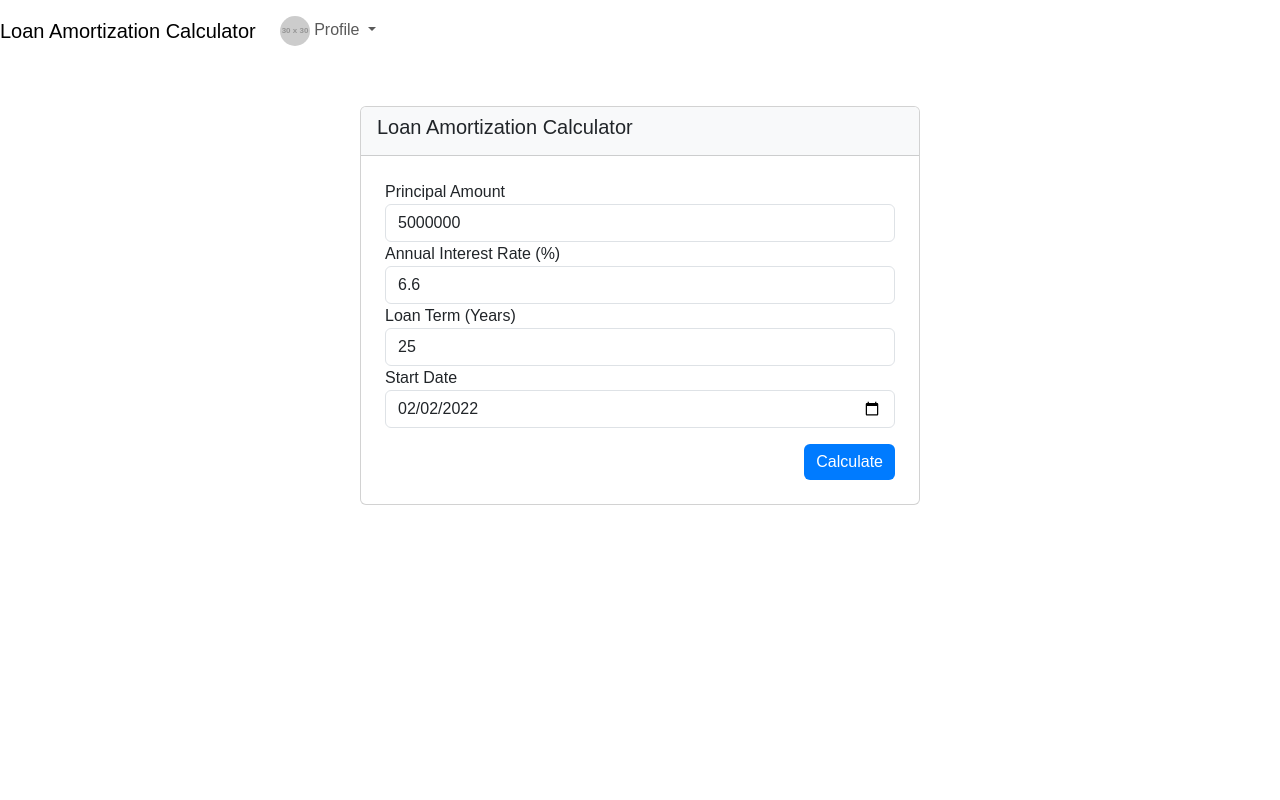
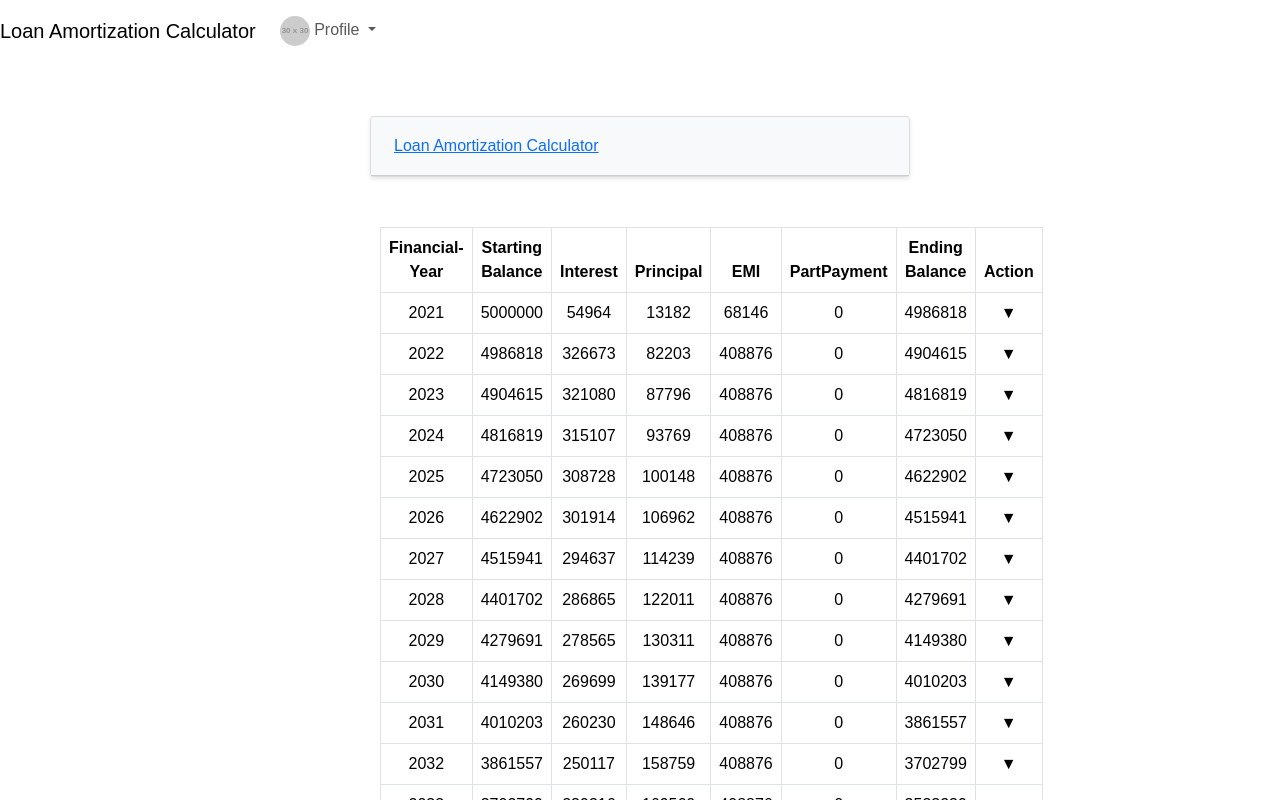
Before and after one commit to bank-applications/amortization-calc, an Angular app: page /dashboard in a window 1280 px wide. Shown: the top 800 px of the page. Built offline with nearby package versions, Linux system fonts and the light colour scheme.

Commit message:
amortization changes

```diff
--- a/src/app/amortization-schedule/amortization-schedule.component.css
+++ b/src/app/amortization-schedule/amortization-schedule.component.css
@@ -10,3 +10,20 @@
     padding: 10px;
     border: 1px solid #ddd;
   }
+
+  .action-cell {
+    cursor: pointer;
+    text-align: center;
+  }
+
+  .expand-icon::before {
+    content: '\25BC'; /* Downward triangle for expand */
+  }
+
+  .collapse-icon::before {
+    content: '\25B2'; /* Upward triangle for collapse */
+  }
+
+  .monthly-data-row {
+    background-color: #f9f9f9;
+  }
--- a/src/app/amortization-schedule/amortization-schedule.component.html
+++ b/src/app/amortization-schedule/amortization-schedule.component.html
@@ -1,5 +1,70 @@
 <div class="container">
-  @for(year of yearlyTotals; track $index) {
+  <table class="table table-bordered">
+    <thead>
+      <tr>
+        <th>Financial-Year</th>
+        <th>Starting Balance</th>
+        <th>Interest</th>
+        <th>Principal</th>
+        <th>EMI</th>
+        <th>PartPayment</th>
+        <th>Ending Balance</th>
+        <th>Action</th> <!-- New column for the collapse/expand action -->
+
+      </tr>
+    </thead>
+    <tbody>
+      @for(yearItem of yearlyTotals; track $index) {
+      <tr>
+        <td>{{ yearItem.year }}</td>
+        <td>{{ yearItem.startingBalance.toFixed(0) }}</td>
+        <td>{{ yearItem.totalInterestPaid.toFixed(0)}}</td>
+        <td>{{ yearItem.totalPrincipalPaid.toFixed(0) }}</td>
+        <td>{{ yearItem.totalEmiPaid.toFixed(0) }}</td>
+        <td>{{ yearItem.totalPartPaymentPaid.toFixed(0) }}</td>
+        <td>{{ yearItem.endingBalance.toFixed(0)}}</td>
+        <td (click)="toggleMonthlyData($index)" class="action-cell">
+          <i [ngClass]="expandedIndex === $index ? 'collapse-icon' : 'expand-icon'"></i> <!-- Toggle icon -->
+        </td>
+      </tr>
+      <tr *ngIf="expandedIndex === $index" class="monthly-data-row">
+        <td colspan="6"> <!-- colspan updated to include the action column -->
+          <table class="table table-bordered">
+            <thead>
+              <tr>
+                <th>#</th>
+                <th>Month</th>
+                <th>Starting Balance</th>
+                <th>Interest</th>
+                <th>Principal</th>
+                <th>EMI</th>
+                <th>PartPayment</th>
+                <th>Ending Balance</th>
+              </tr>
+            </thead>
+            <tbody>
+              <tr *ngFor="let monthItem of yearItem.months">
+                <td>{{ monthItem.month }}</td>
+                <td>{{ monthItem.monthName }}</td>
+                <td>{{ monthItem.startingBalance.toFixed(0) }}</td>
+                <td>{{ monthItem.interestPaid.toFixed(0) }}</td>
+                <td>{{ monthItem.principalPaid.toFixed(0) }}</td>
+                <td>{{ monthItem.emiPaid.toFixed(0) }}</td>
+                <td>{{ monthItem.partPaymentPaid.toFixed(0) }}</td>
+                <td>{{ monthItem.endingBalance.toFixed(0) }}</td>
+              </tr>
+            </tbody>
+          </table>
+        </td>
+      </tr>
+
+      }
+
+    </tbody>
+
+  </table>
+
+  <!-- @for(year of yearlyTotals; track $index) {
   <div>
     <h3>
       Financial Year {{ year.year }}
@@ -29,9 +94,9 @@
               <td>{{ payment.interest }}</td>
               <td>{{ payment.balance }}</td>
             </tr>
-          }
+          } -->
 
-        </tbody>
+  <!-- </tbody>
       </table>
       <div class="year-summary">
         <p><strong>Total Principal:</strong> {{ year.totalPrincipal }}</p>
@@ -41,5 +106,5 @@
       </div>
     </div>
   </div>
-  }
+  } -->
 </div>
--- a/src/app/amortization-schedule/amortization-schedule.component.ts
+++ b/src/app/amortization-schedule/amortization-schedule.component.ts
@@ -1,6 +1,6 @@
 import { CommonModule } from '@angular/common';
-import { Component, Input } from '@angular/core';
-import { YearlyTotal } from '../domain/yearly-total';
+import { Component, Input, OnInit } from '@angular/core';
+import { Schedule, YearlyTotal } from '../domain/amortization-domains';
 
 @Component({
   selector: 'app-amortization-schedule',
@@ -9,12 +9,52 @@ import { YearlyTotal } from '../domain/yearly-total';
   imports: [CommonModule],
   styleUrls: ['./amortization-schedule.component.css']
 })
-export class AmortizationScheduleComponent {
+export class AmortizationScheduleComponent implements OnInit {
   @Input() schedule: any[] = [];
   @Input() yearlyTotals: YearlyTotal[] = [];
   collapsedYears: { [year: number]: boolean } = {};
+  expandedIndex: number | null = null;
+
+
+  ngOnInit(): void {
+    const yearlyMap: Map<number, YearlyTotal> = new Map<number, YearlyTotal>(); // Use a dictionary for aggregation
+    this.schedule.forEach((sc: Schedule) => {
+      const year = parseInt(sc.year.split('-')[0]);
+      let currentYear: YearlyTotal = yearlyMap.get(year) ?? {
+        year: year,
+        startingBalance: sc.startingBalance,
+        totalPrincipalPaid: 0,
+        totalInterestPaid: 0,
+        totalEmiPaid: 0,
+        totalPartPaymentPaid: 0,
+        interestRate: 0,
+        endingBalance: 0,
+        months: []
+      };
+
+      // set fields
+      currentYear.totalPrincipalPaid += sc.principalPaid;
+      currentYear.totalInterestPaid += sc.interestPaid;
+      currentYear.totalEmiPaid += sc.emiPaid;
+      currentYear.totalPartPaymentPaid += sc.partPaymentPaid;
+      currentYear.endingBalance = sc.endingBalance;
+      currentYear.interestRate = sc.interestRate;
+      currentYear.months.push(sc);
+      yearlyMap.set(year, currentYear);
+    });
+    this.yearlyTotals = [...yearlyMap.values()];
+    console.log(this.yearlyTotals)
+  }
 
   toggleCollapse(year: number) {
     this.collapsedYears[year] = !this.collapsedYears[year];
   }
+
+  toggleMonthlyData(index: number) {
+    if (this.expandedIndex === index) {
+      this.expandedIndex = null; // Collapse if already expanded
+    } else {
+      this.expandedIndex = index; // Expand the selected row
+    }
+  }
 }
--- /dev/null
+++ b/src/app/domain/amortization-domains.ts
@@ -0,0 +1,26 @@
+
+// Define interface for yearly totals
+export interface YearlyTotal {
+    year: number;
+    startingBalance: number;
+    totalPrincipalPaid: number;
+    totalInterestPaid: number;
+    totalEmiPaid: number;
+    totalPartPaymentPaid: number;
+    interestRate: number;
+    endingBalance: number;
+    months: Schedule[];
+  };
+
+  export interface Schedule {
+    month: number;
+    year: string,
+    monthName: string,
+    startingBalance: number,
+    principalPaid: number,
+    interestPaid: number,
+    interestRate: number,
+    emiPaid: number
+    partPaymentPaid: number
+    endingBalance: number;
+  }
--- a/src/app/loan-calculator/loan-calculator.component.css
+++ b/src/app/loan-calculator/loan-calculator.component.css
@@ -19,3 +19,35 @@
 .btn-primary:hover {
   background-color: #0056b3;
 }
+
+.card {
+  border: 1px solid #ddd;
+  border-radius: 4px;
+  margin: 10px;
+  box-shadow: 0 2px 4px rgba(0, 0, 0, 0.1);
+}
+
+.card-header {
+  display: flex;
+  justify-content: space-between;
+  padding: 10px;
+  cursor: pointer;
+  background-color: #f8f9fa;
+}
+
+.card-body {
+  padding: 10px;
+}
+
+.icon {
+  font-size: 16px;
+  transition: transform 0.3s ease;
+}
+
+.expand-icon {
+  transform: rotate(0deg);
+}
+
+.collapse-icon {
+  transform: rotate(180deg);
+}
--- a/src/app/loan-calculator/loan-calculator.component.html
+++ b/src/app/loan-calculator/loan-calculator.component.html
@@ -1,9 +1,17 @@
 <div class="container mt-4">
+
   <div class="card">
-    <div class="card-header">
-      <h5 class="card-title">Loan Amortization Calculator</h5>
+    <div class="card-header" (click)="toggleCollapseForm()">
+      <h5 class="mb-0">
+        <button class="btn btn-link" data-toggle="collapse" data-target="#collapseOne" aria-expanded="true"
+          aria-controls="collapseOne">
+          Loan Amortization Calculator
+        </button>
+      </h5>
+      <i class="icon" [ngClass]="isCollapsedForm ? 'expand-icon' : 'collapse-icon'"></i>
+
     </div>
-    <div class="card-body">
+    <div class="card-body" *ngIf="!isCollapsedForm">
       <div *ngFor="let alert of alerts" class="alert alert-{{alert.type}} alert-dismissible fade show" role="alert">
         {{alert.message}}
         <button type="button" class="btn-close" aria-label="Close" (click)="removeAlert(alert)"></button>
@@ -11,56 +19,32 @@
       <form [formGroup]="loanForm" (ngSubmit)="calculateAmortization()">
         <div class="form-group">
           <label for="principal">Principal Amount</label>
-          <input
-            type="number"
-            class="form-control"
-            id="principal"
-            formControlName="principal"
-            placeholder="Enter principal amount"
-            (focus)="clearDefaultValue('principal')"
-          >
+          <input type="number" class="form-control" id="principal" formControlName="principal"
+            placeholder="Enter principal amount" (focus)="clearDefaultValue('principal')">
         </div>
         <div class="form-group">
           <label for="annualRate">Annual Interest Rate (%)</label>
-          <input
-            type="number"
-            class="form-control"
-            id="annualRate"
-            formControlName="annualRate"
-            placeholder="Enter annual rate"
-            (focus)="clearDefaultValue('annualRate')"
-          >
+          <input type="number" class="form-control" id="annualRate" formControlName="annualRate"
+            placeholder="Enter annual rate" (focus)="clearDefaultValue('annualRate')">
         </div>
         <div class="form-group">
           <label for="years">Loan Term (Years)</label>
-          <input
-            type="number"
-            class="form-control"
-            id="years"
-            formControlName="years"
-            placeholder="Enter loan term"
-            (focus)="clearDefaultValue('years')"
-
-
-          >
+          <input type="number" class="form-control" id="years" formControlName="years" placeholder="Enter loan term"
+            (focus)="clearDefaultValue('years')">
         </div>
         <div class="form-group">
           <label for="startDate">Start Date</label>
-          <input
-            type="date"
-            class="form-control"
-            id="startDate"
-            formControlName="startDate"
-            (focus)="clearDefaultValue('startDate')"
-
-          >
+          <input type="date" class="form-control" id="startDate" formControlName="startDate"
+            (focus)="clearDefaultValue('startDate')">
         </div>
         <div class="d-flex justify-content-end mt-3">
           <button type="submit" class="btn btn-primary" [disabled]="loanForm.invalid">Calculate</button>
         </div>
       </form>
+
+
     </div>
+
   </div>
 
   <app-amortization-schedule *ngIf="schedule.length > 0" [schedule]="schedule"></app-amortization-schedule>
-</div>
--- a/src/app/loan-calculator/loan-calculator.component.ts
+++ b/src/app/loan-calculator/loan-calculator.component.ts
@@ -2,7 +2,7 @@ import { Component } from '@angular/core';
 import { Validators, AbstractControl, FormBuilder, FormGroup, FormsModule, ReactiveFormsModule } from '@angular/forms';
 import { CommonModule } from '@angular/common';
 import { AmortizationScheduleComponent } from '../amortization-schedule/amortization-schedule.component';
-import { YearlyTotal } from '../domain/yearly-total';
+import { Schedule } from '../domain/amortization-domains';
 
 
 
@@ -15,10 +15,14 @@ import { YearlyTotal } from '../domain/yearly-total';
 })
 export class LoanCalculatorComponent {
   loanForm: FormGroup;
-  schedule: any[] = [];
-  yearlyTotals: YearlyTotal[] = []; // Use the interface here
+  schedule: Schedule[] = [];
   alerts: { type: string, message: string }[] = [];
   collapsedYears: { [year: number]: boolean } = {}; // To manage collapse state
+  isCollapsedForm: boolean = false;
+
+  toggleCollapseForm() {
+    this.isCollapsedForm = !this.isCollapsedForm;
+  }
 
 
   constructor(private fb: FormBuilder) {
@@ -28,6 +32,8 @@ export class LoanCalculatorComponent {
       years: [25, [Validators.required, Validators.min(1), Validators.max(50)]],
       startDate: [new Date('02-02-2022').toISOString().substring(0, 10), Validators.required]
     });
+
+    this.calculateAmortization();
   }
 
 
@@ -53,8 +59,8 @@ export class LoanCalculatorComponent {
     }
   }
 
-   // Method to clear default values on focus
-   clearDefaultValue(controlName: string) {
+  // Method to clear default values on focus
+  clearDefaultValue(controlName: string) {
     const control = this.f[controlName];
     if (control.value === this.getDefaultValue(controlName)) {
       control.setValue('');
@@ -96,92 +102,107 @@ export class LoanCalculatorComponent {
     }
   }
 
+  calculateEmi = (interestRate: number, loanPeriod: number, loanAmount: number) => {
+    const roi: number = interestRate / 12 / 100;
+    const nom: number = 12 * loanPeriod;
+    const rateVariable: number = Math.pow(1 + roi, nom);
+    return Math.round(
+      loanAmount * roi * (rateVariable / (rateVariable - 1))
+    );
+  }
+
+  setEmiDatails(sch: Schedule) {
+    const { principal, annualRate, years } = this.loanForm.value;
+    const emi = this.calculateEmi(annualRate, years, principal);
+    const roi: number = annualRate / 12 / 100;
+    const interestPaid = sch.startingBalance * roi;
+    const principalPaid = emi - interestPaid;
+    const endingBalance = sch.startingBalance - principalPaid;
+    sch.emiPaid = emi;
+    sch.interestPaid = interestPaid;
+    sch.principalPaid = principalPaid;
+    sch.endingBalance = endingBalance;
+  }
+
+  pushFirstElement() {
+    const { principal, annualRate, startDate } = this.loanForm.value;
+    const sDate = new Date(startDate);
+    const fYear = this.getFinancialYear(sDate);
+    const mName = this.getMonthName(sDate.getMonth());
+    const sch: Schedule = {
+      startingBalance: principal,
+      month: 1,
+      year: fYear,
+      monthName: mName,
+      principalPaid: 0,
+      interestPaid: 0,
+      interestRate: annualRate,
+      emiPaid: 0,
+      partPaymentPaid: 0,
+      endingBalance: 0
+    };
+    this.setEmiDatails(sch);
+    this.schedule.push(sch);
+  }
+
+  pushRemainingElements(index: number) {
+    const prevElement: Schedule = this.schedule[index];
+    const { startDate } = this.loanForm.value;
+    const nextMonthDate = new Date(startDate);
+    nextMonthDate.setMonth(nextMonthDate.getMonth() + prevElement.month)
+    const fYear = this.getFinancialYear(nextMonthDate);
+    const mName = this.getMonthName(nextMonthDate.getMonth());
+
+    const currentElement: Schedule = {
+      month: prevElement.month + 1,
+      year: fYear,
+      monthName: mName,
+      startingBalance: prevElement.endingBalance,
+      principalPaid: 0,
+      interestPaid: 0,
+      interestRate: prevElement.interestRate,
+      emiPaid: 0,
+      partPaymentPaid: 0,
+      endingBalance: 0
+    };
+    this.setEmiDatails(currentElement);
+    this.schedule.push(currentElement);
+  }
+
 
   calculateAmortization() {
     this.checkValidations(); // Check for form validation errors
-
     // If form is invalid, return early
     if (this.loanForm.invalid) {
       return;
     }
+    this.alerts = []; // Clear previous alerts
+    const { startDate } = this.loanForm.value;
+    // push first element
+    this.pushFirstElement();
+    for (let index = 0; this.schedule[this.schedule.length - 1].endingBalance > 0; index++) {
+      if (!this.schedule.length) {
+        break;
+      }
+      this.pushRemainingElements(index);
+    }
 
-    this.alerts = []; // Clear previous alerts
-
-
-  const values = this.loanForm.value;
-  const monthlyRate = values.annualRate / 100 / 12;
-  const totalPayments = values.years * 12;
-  const monthlyPayment = (values.principal * monthlyRate) / (1 - Math.pow((1 + monthlyRate), -totalPayments));
-
-  const schedule = [];
-  const yearlyTotals: { [key: number]: YearlyTotal } = {}; // Use a dictionary for aggregation
-  let balance = values.principal;
-  let currentDate = new Date(values.startDate);
-
-  for (let i = 1; i <= totalPayments; i++) {
-    const interest = balance * monthlyRate;
-    const principal = monthlyPayment - interest;
-    const startingBalance = balance;
-    balance -= principal;
-
-    // Calculate financial year and month
-    const month = currentDate.getMonth() + 1;
-    const year = this.getFinancialYear(currentDate);
-
-    // Add to schedule
-    schedule.push({
-      month: i,
-      year: year,
-      monthName: this.getMonthName(month),
-      startingBalance: startingBalance.toFixed(2),
-      principal: principal.toFixed(2),
-      interest: interest.toFixed(2),
-      balance: balance.toFixed(2)
-    });
-
-    // Aggregate values for the financial year
-      if (!yearlyTotals[year]) {
-        yearlyTotals[year] = {
-          year: year,
-          totalPrincipal: 0,
-          totalInterest: 0,
-          startingBalance: '',
-          endingBalance: ''
-        };
-      }
-
-      yearlyTotals[year].totalPrincipal += parseFloat(principal.toFixed(2));
-      yearlyTotals[year].totalInterest += parseFloat(interest.toFixed(2));
-      yearlyTotals[year].startingBalance = startingBalance.toFixed(2);
-      yearlyTotals[year].endingBalance = balance.toFixed(2);
-
-    // Increment month
-    currentDate.setMonth(currentDate.getMonth() + 1);
+    this.alerts.push({ type: 'success', message: 'Amortization calculation successful!' }); // Success alert
+    this.toggleCollapseForm()
   }
 
-  this.schedule = schedule;
-  this.yearlyTotals = Object.values(yearlyTotals);
-  console.log( this.yearlyTotals)
-
-  // Success alert
-  this.alerts.push({ type: 'success', message: 'Amortization calculation successful!' });
-
-
-
-  }
-
-  getFinancialYear(date: Date): number {
-    const year = date.getFullYear();
-    return date.getMonth() < 6 ? year - 1 : year; // Assuming financial year starts in July
-  }
-
+  getFinancialYear = (currentEmiDate: Date): string => {
+    const currentYear = currentEmiDate.getMonth() < 3 ? currentEmiDate.getFullYear() - 1 : currentEmiDate.getFullYear();
+    const nextYear = currentYear + 1;
+    return `${currentYear}-${nextYear}`;
+  };
 
   getMonthName(month: number): string {
     const monthNames = [
       'January', 'February', 'March', 'April', 'May', 'June',
       'July', 'August', 'September', 'October', 'November', 'December'
     ];
-    return monthNames[month - 1];
+    return monthNames[month];
   }
 
   toggleCollapse(year: number) {
--- a/src/index.html
+++ b/src/index.html
@@ -6,6 +6,7 @@
   <base href="/">
   <meta name="viewport" content="width=device-width, initial-scale=1">
   <link rel="icon" type="image/x-icon" href="favicon.ico">
+  <link rel="stylesheet" href="https://cdnjs.cloudflare.com/ajax/libs/font-awesome/5.15.4/css/all.min.css">
 </head>
 <body>
   <app-root></app-root>
```
Also changed, not shown: src/app/domain/yearly-total.ts (deleted, +0 -9 lines). Lines whose indentation alone changed are shown as unchanged.
